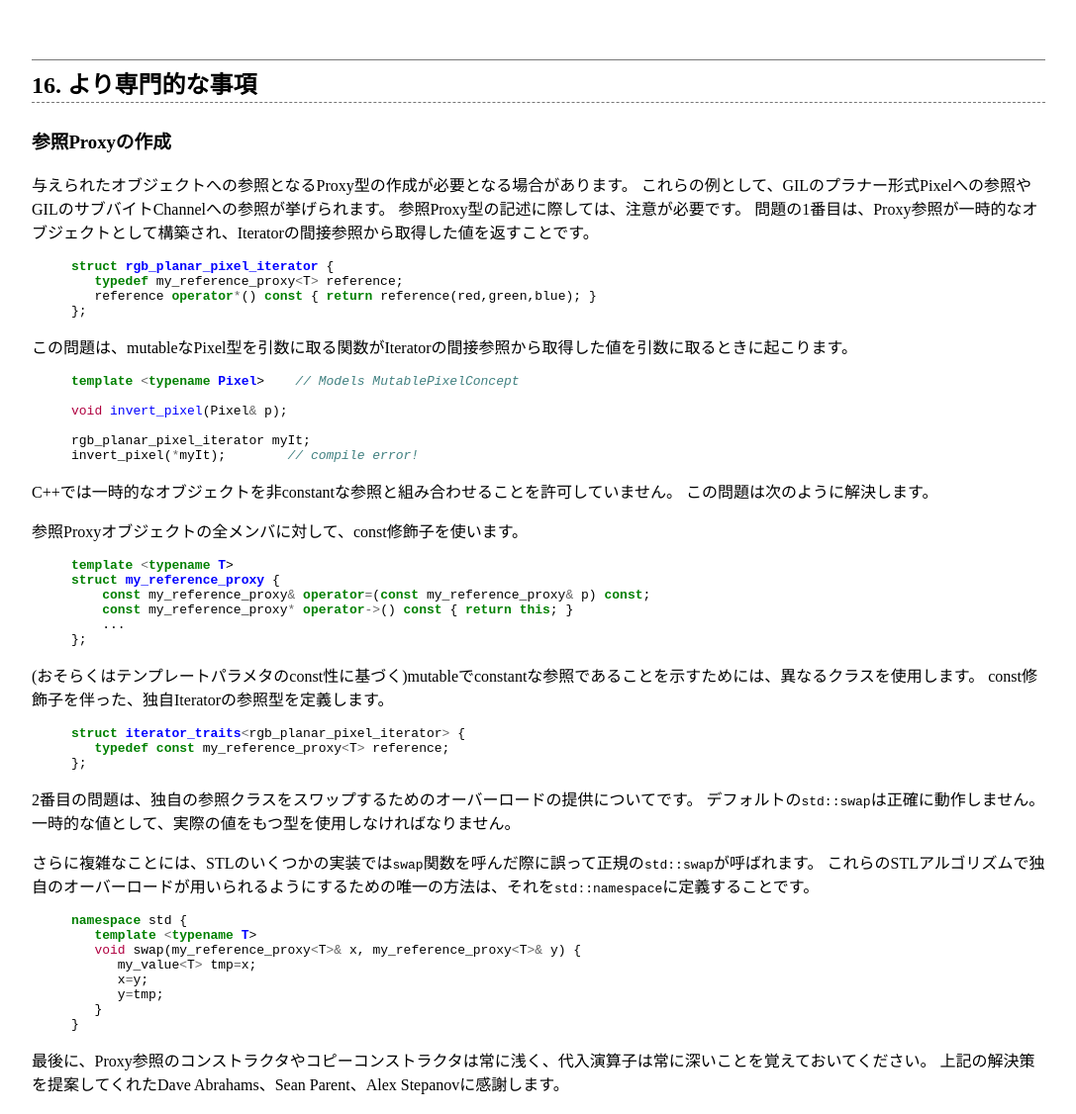
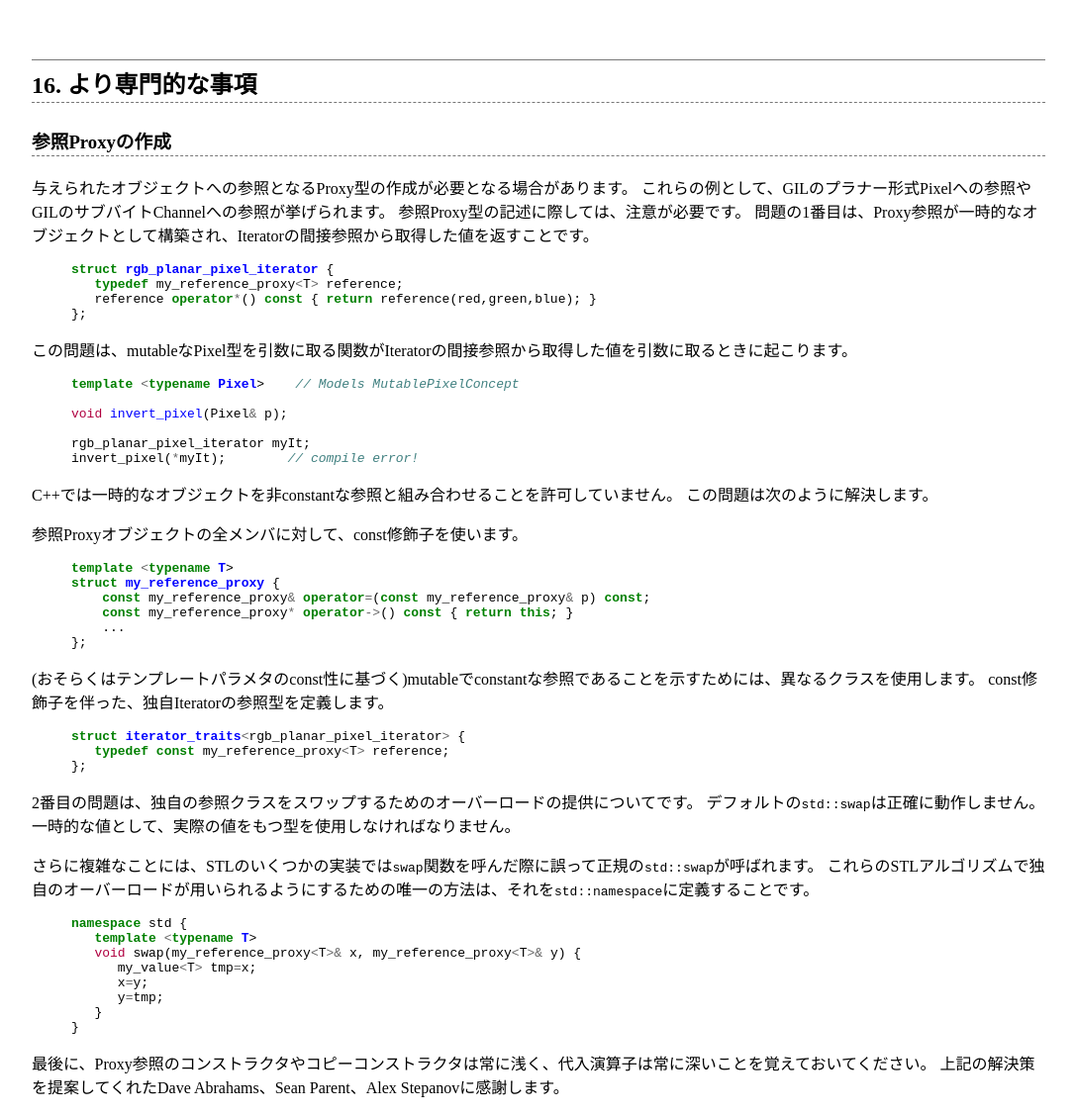
Before and after one commit to hironishihara/GILDesignGuide-ja, a Jekyll site: the page built from src/section_16.md, in a window 1280 px wide. Shown: the whole page at 99% size, without its empty margins (96-1183 px from the left). Built offline with Jekyll 4.4.1, drawn with Linux system fonts in a browser that asks for light colours.

Commit message:
edit style.css

```diff
--- a/assets/css/style.css
+++ b/assets/css/style.css
@@ -15,6 +15,11 @@ h2 {
   border-bottom: 1px dashed #777;
 }
 
+h3 {
+  padding: 0em 0em 0.1em;
+  border-bottom: 1px dashed #777;
+}
+
 div.highlight pre {
   padding: 1em;
   border: 1px solid #e9e9e9;
```
